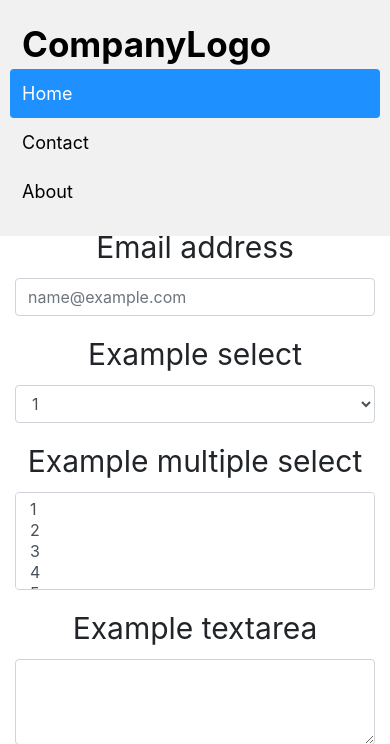
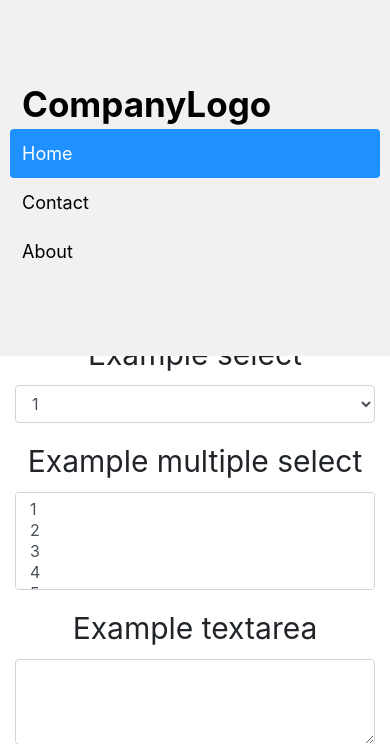
Before and after one commit to markcc77/githubTest, a PHP site: page / in a window 390 px wide. Shown: the top 744 px of the page. Run offline with PHP 8.4, Linux system fonts and the light colour scheme.

Commit message:
Update navbarMod.css

```diff
--- a/navbarMod/navbarMod.css
+++ b/navbarMod/navbarMod.css
@@ -49,7 +49,7 @@
   /* Add responsiveness - on screens less than 580px wide, display the navbar vertically instead of horizontally */
   @media screen and (max-width: 580px) {
     #navbar {
-      padding: 20px 10px !important; /* Use !important to make sure that JavaScript doesn't override the padding on small screens */
+      padding: 80px 10px !important; /* Use !important to make sure that JavaScript doesn't override the padding on small screens */
     }
     #navbar a {
       float: none;
```
